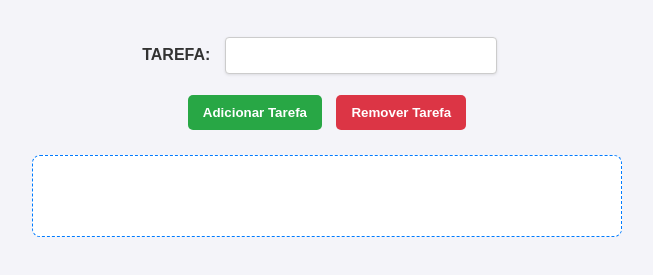
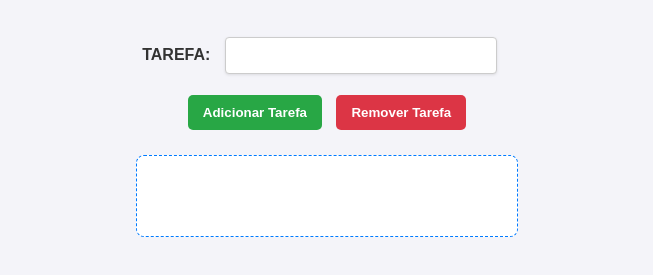
Before and after one commit to UmDiaDeProgramador/ErrosCorrecao.ori, a plain HTML site: page index.html in a window 1280 px wide. Shown: the part 99-374 px from the top of the page, without its empty margins (313-966 px from the left). Drawn offline with Linux system fonts and the light colour scheme.

Commit message:
11 - ajuste final apenas para manter as proporções corretas
correção css

```diff
--- a/src/css/estilo.css
+++ b/src/css/estilo.css
@@ -1,3 +1,5 @@
+
+
 /* Estilo básico para o corpo da página */
 body {
     font-family: Arial, sans-serif;
@@ -8,7 +10,13 @@ body {
     align-items: center;
     padding: 20px;
     margin: 0;
+
+    /* width: 100%;
+    max-width: 100vw;
+    box-sizing: border-box; */
 }
+
+
 
 /* Estilo para o título principal */
 h1 {
@@ -67,8 +75,9 @@ button {
     padding: 15px;
     border: 1px dashed #007bff;
     width: 45%;
-    max-width: 600px;
+    max-width: 350px;
     background-color: #fff;
     border-radius: 8px;
     min-height: 50px; /* Para mostrar a área mesmo que vazia */
+    /* box-sizing: border-box; */
 }
```
